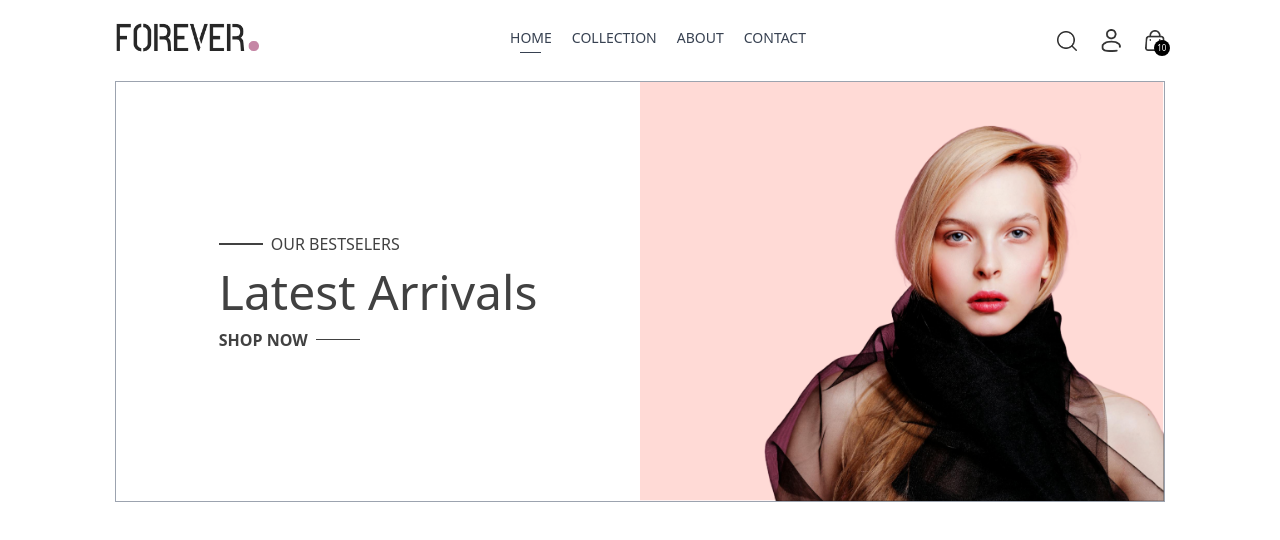
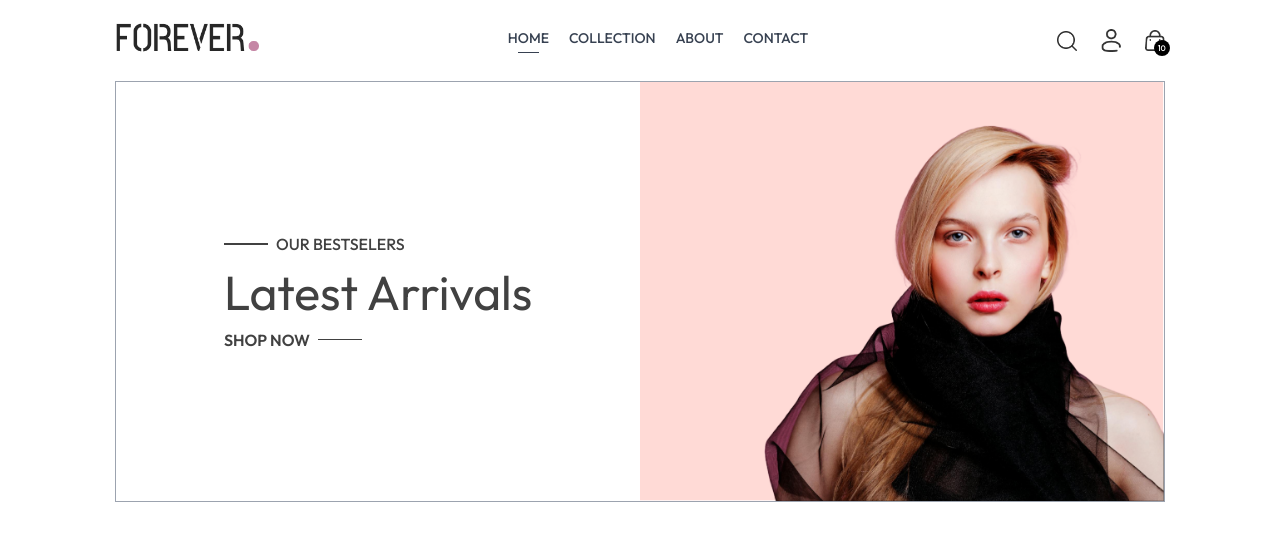
Before and after one commit to leowu0329/mernEcommerce, a React (Vite) app in the folder frontend/: page / in a window 1280 px wide. Shown: the top 540 px of the page. Built offline with nearby package versions, Linux system fonts and the light colour scheme.

Commit message:
add google custom fonts

```diff
--- a/frontend/src/index.css
+++ b/frontend/src/index.css
@@ -1,3 +1,5 @@
+@import url('https://fonts.googleapis.com/css2?family=Outfit:wght@100..900&family=Prata&display=swap');
+
 @tailwind base;
 @tailwind components;
 @tailwind utilities;
@@ -5,3 +7,13 @@
 a.active hr {
   display: block;
 }
+
+* {
+  font-family: Outfit;
+}
+
+.prata-regular {
+  font-family: 'Prata', serif;
+  font-weight: 400;
+  font-style: normal;
+}
```
